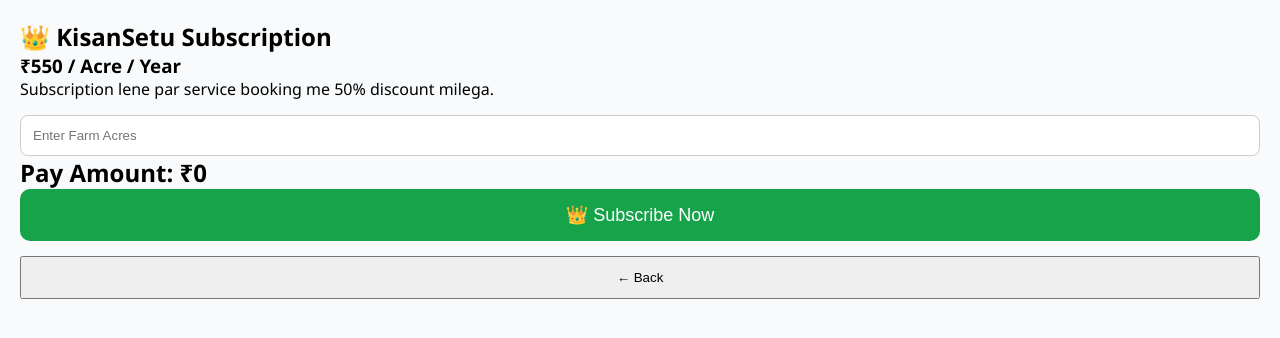
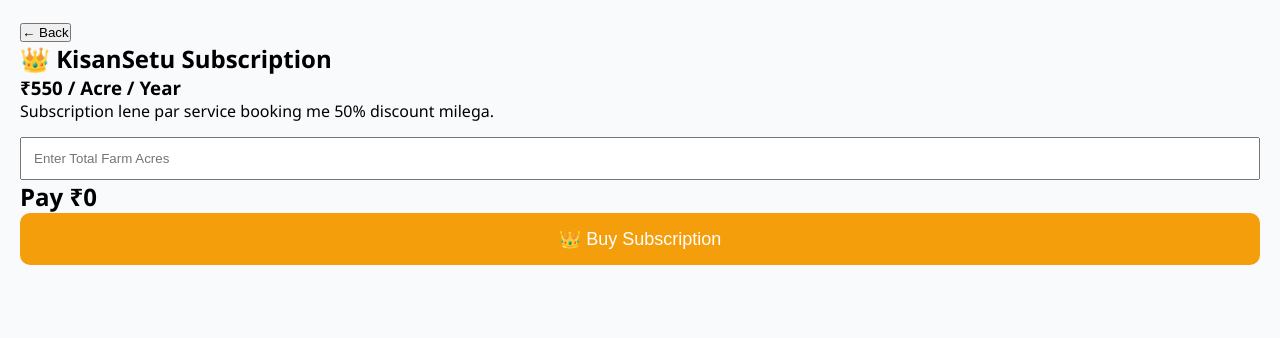
Before and after one commit to pankajkarmankar1-sys/Kisansetu2026, a Next.js app: page /subscription in a window 1280 px wide. Shown: the top 338 px of the page. Built offline with nearby package versions, Linux system fonts and the light colour scheme; no server answers.

Commit message:
Refactor SubscriptionPage to handle acres input
Refactored subscription page to include acres input and calculate amount based on acres. Updated payment logic to use calculated amount instead of plan price.

```diff
--- a/pages/subscription.jsx
+++ b/pages/subscription.jsx
@@ -1,7 +1,6 @@
 import React, { useState } from "react";
 import { useRouter } from "next/router";
 import PhonePePayment from "../components/payment/PhonePePayment";
-import SubscriptionPlans from "../components/customer/SubscriptionPlans";
 import { supabase } from "../lib/supabase";
 
 
@@ -11,9 +10,20 @@ export default function SubscriptionPage(){
   const router = useRouter();
 
 
-  const [plan,setPlan] = useState(null);
+  const [acres,setAcres] = useState("");
 
   const [payment,setPayment] = useState(false);
+
+
+
+  const pricePerAcre = 550;
+
+
+
+  const amount =
+  Number(acres || 0) * pricePerAcre;
+
+
 
 
 
@@ -32,6 +42,8 @@ export default function SubscriptionPage(){
 
 
 
+
+
       if(!user){
 
         router.replace("/login");
@@ -43,18 +55,20 @@ export default function SubscriptionPage(){
 
 
 
-      const startDate =
-      new Date();
+
+
+      const startDate = new Date();
 
 
 
-      const endDate =
-      new Date();
+      const endDate = new Date();
 
 
       endDate.setFullYear(
         endDate.getFullYear()+1
       );
+
+
 
 
 
@@ -71,11 +85,9 @@ export default function SubscriptionPage(){
 
         user_id:user.id,
 
-        acres:
-        plan.acres,
+        acres:Number(acres),
 
-        amount:
-        plan.price,
+        amount:amount,
 
         status:"active",
 
@@ -89,8 +101,11 @@ export default function SubscriptionPage(){
 
 
 
+
       if(error)
         throw error;
+
+
 
 
 
@@ -105,14 +120,14 @@ export default function SubscriptionPage(){
 
 
 
+
+
     }
     catch(err){
 
       console.log(err);
 
-      alert(
-        err.message
-      );
+      alert(err.message);
 
     }
 
@@ -125,14 +140,14 @@ export default function SubscriptionPage(){
 
 
 
-  if(payment && plan){
+  if(payment){
 
 
     return (
 
       <PhonePePayment
 
-        amount={plan.price}
+        amount={amount}
 
         onSuccess={paymentSuccess}
 
@@ -144,6 +159,7 @@ export default function SubscriptionPage(){
 
     );
 
+
   }
 
 
@@ -154,13 +170,108 @@ export default function SubscriptionPage(){
 
   return (
 
-    <SubscriptionPlans
+    <div
+
+      style={{
+
+        padding:20,
+
+        background:"#F8FAFC",
+
+        minHeight:"100vh"
+
+      }}
+
+    >
 
 
-      onSelect={(selected)=>{
+
+      <button
+      onClick={()=>router.back()}
+      >
+
+        ← Back
+
+      </button>
 
 
-        setPlan(selected);
+
+
+
+      <h2>
+        👑 KisanSetu Subscription
+      </h2>
+
+
+
+
+
+      <h3>
+        ₹550 / Acre / Year
+      </h3>
+
+
+
+
+      <p>
+        Subscription lene par service booking me 50% discount milega.
+      </p>
+
+
+
+
+
+      <input
+
+      type="number"
+
+      placeholder="Enter Total Farm Acres"
+
+      value={acres}
+
+      onChange={(e)=>
+        setAcres(e.target.value)
+      }
+
+      style={{
+
+        width:"100%",
+
+        padding:12,
+
+        marginTop:15
+
+      }}
+
+      />
+
+
+
+
+
+
+      <h2>
+        Pay ₹{amount}
+      </h2>
+
+
+
+
+
+
+
+      <button
+
+      onClick={()=>{
+
+
+        if(!acres){
+
+          alert("Enter acres");
+
+          return;
+
+        }
 
 
         setPayment(true);
@@ -170,10 +281,37 @@ export default function SubscriptionPage(){
 
 
 
-      back={()=>router.back()}
+      style={{
+
+        width:"100%",
+
+        padding:15,
+
+        background:"#f59e0b",
+
+        color:"#fff",
+
+        border:"none",
+
+        borderRadius:10,
+
+        fontSize:18
+
+      }}
+
+      >
 
 
-    />
+        👑 Buy Subscription
+
+
+      </button>
+
+
+
+
+
+    </div>
 
   );
 
```
